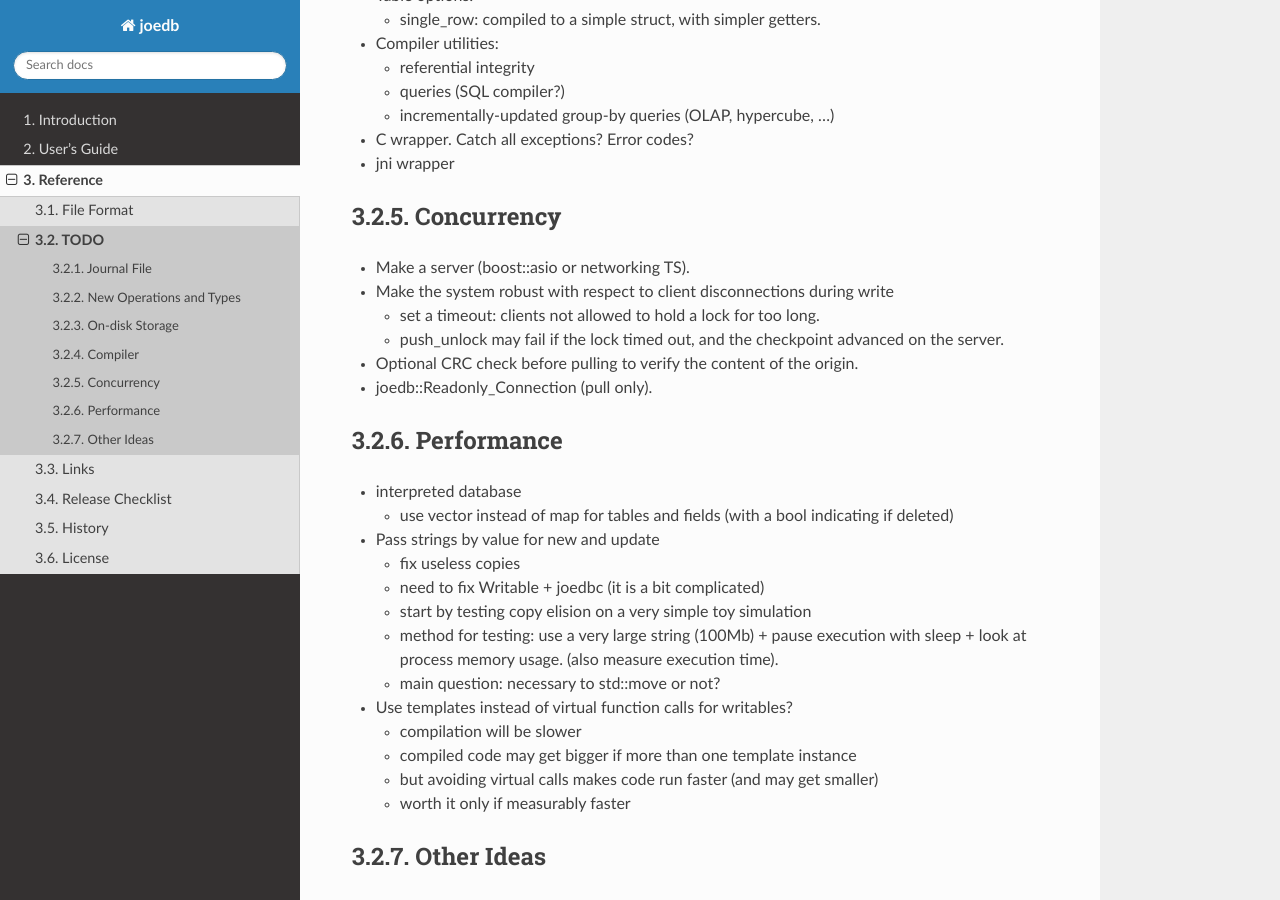
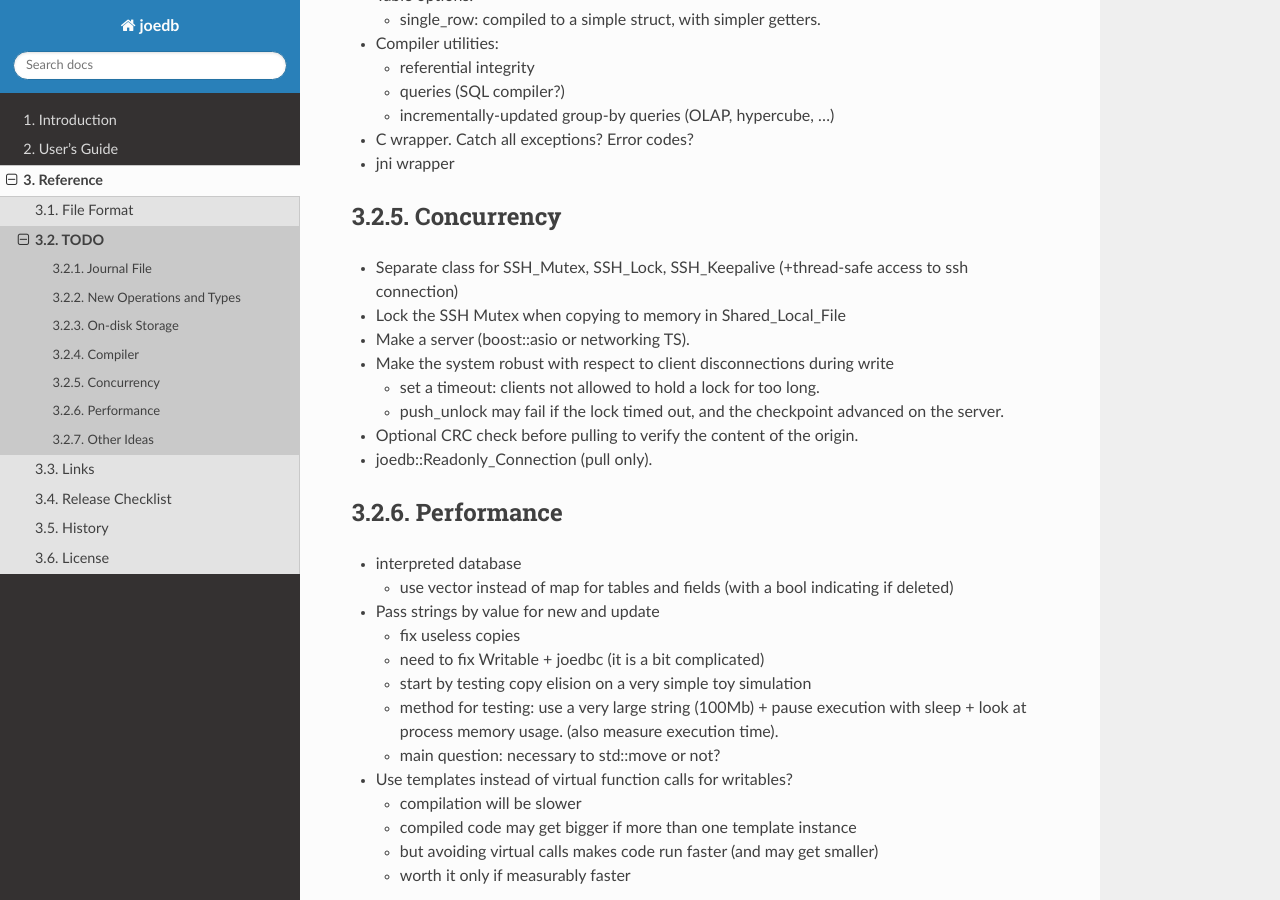
Before and after one commit to Remi-Coulom/joedb, a Sphinx documentation site: the page built from doc/source/todo.rst, in a window 1280 px wide and 900 px high, scrolled down 1145 px. Built offline with Sphinx 7.4.7 and the Read the Docs theme 2.0.0, drawn with Linux system fonts in a browser that asks for light colours; formulas are drawn with MathJax 3.

Commit message:
concurrency todo

```diff
--- a/doc/source/todo.rst
+++ b/doc/source/todo.rst
@@ -59,6 +59,8 @@ Compiler
 
 Concurrency
 -----------
+- Separate class for SSH_Mutex, SSH_Lock, SSH_Keepalive (+thread-safe access to ssh connection)
+- Lock the SSH Mutex when copying to memory in Shared_Local_File
 - Make a server (boost::asio or networking TS).
 - Make the system robust with respect to client disconnections during write
 
```
